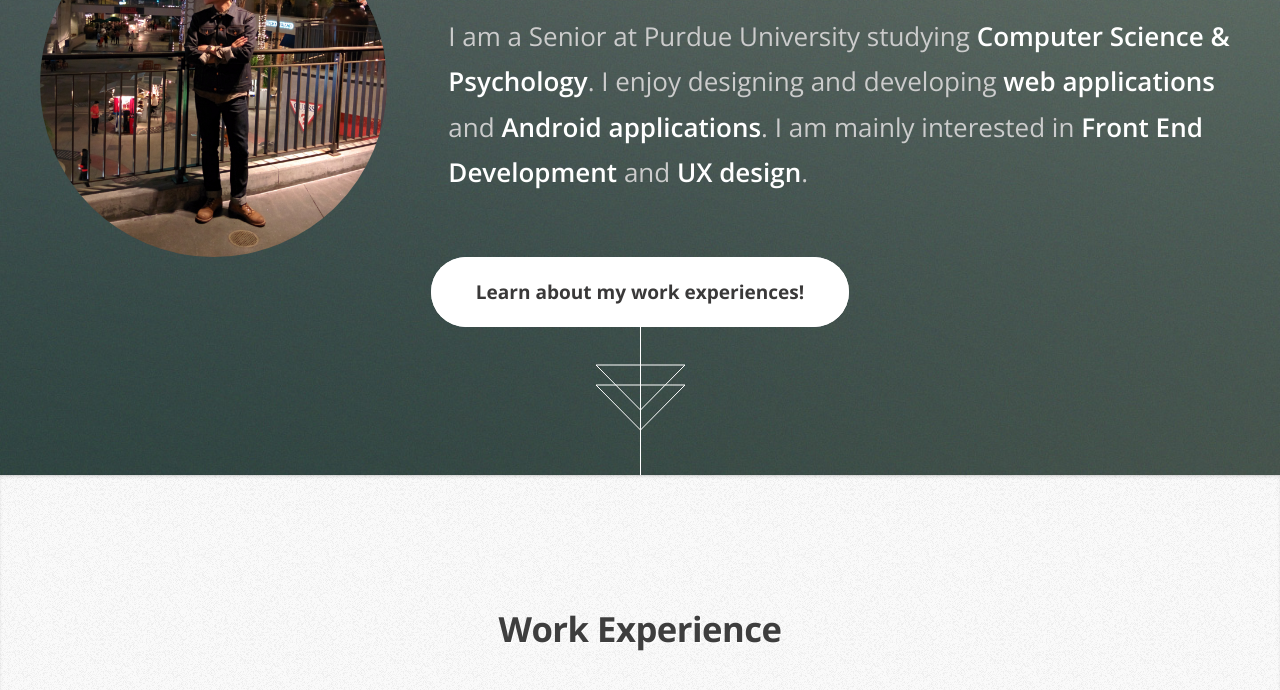
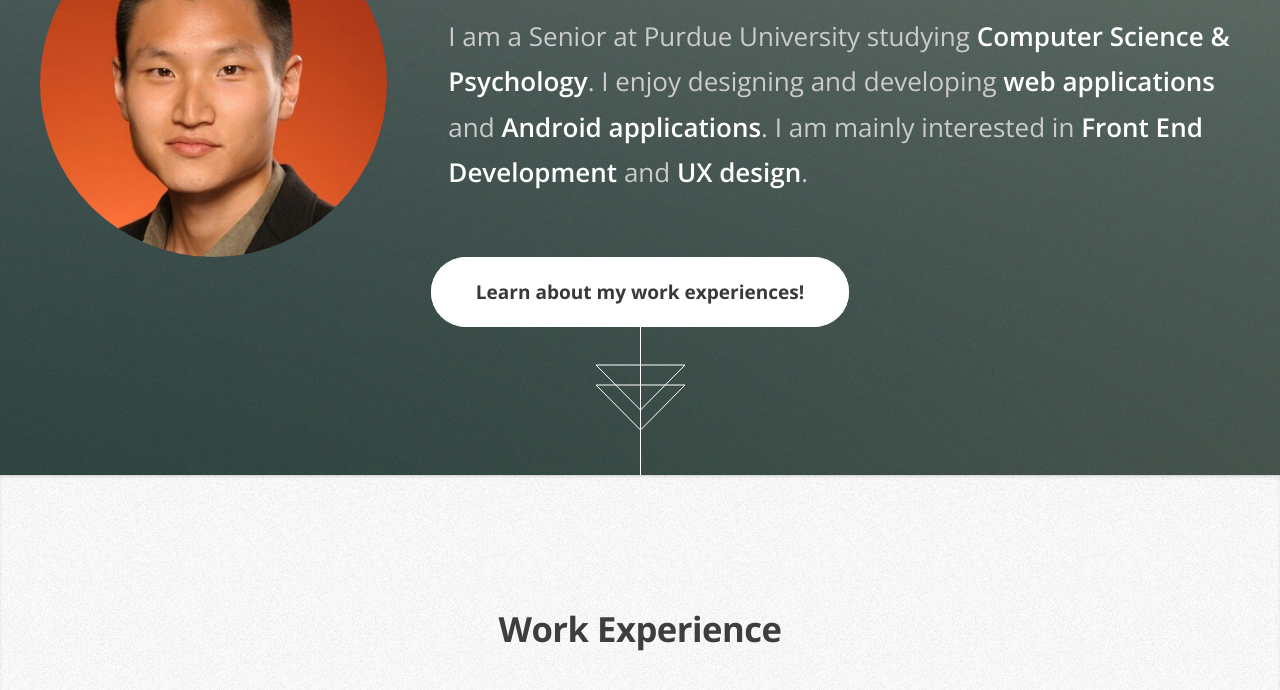
Before and after one commit to ihlee01/ihlee01.github.io, a plain HTML site: page index.html in a window 1280 px wide. Shown: the part 298-988 px from the top of the page. Drawn offline with nearby package versions, Linux system fonts and the light colour scheme.

Commit message:
profile pic changed

```diff
--- a/index.html
+++ b/index.html
@@ -40,7 +40,7 @@
 				<article class="container" id="top">
 					<div class="row">
 						<div class="4u">
-							<span class="image fit"><img src="images/profile_pic3.jpg" alt="" /></span>
+							<span class="image fit"><img src="images/profile_pic.jpg" alt="" /></span>
 						</div>
 						<div class="8u">
 							<header>
```
